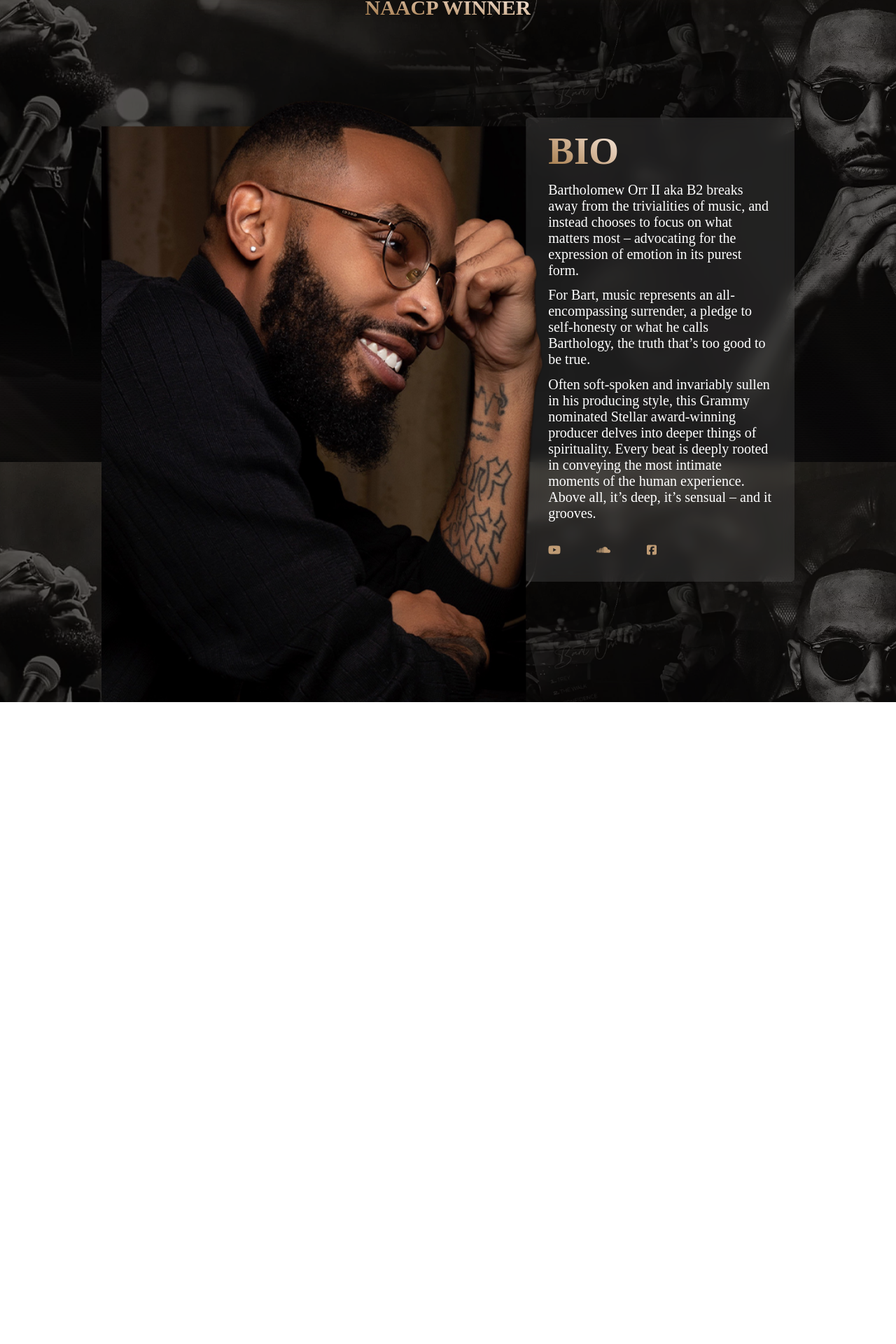
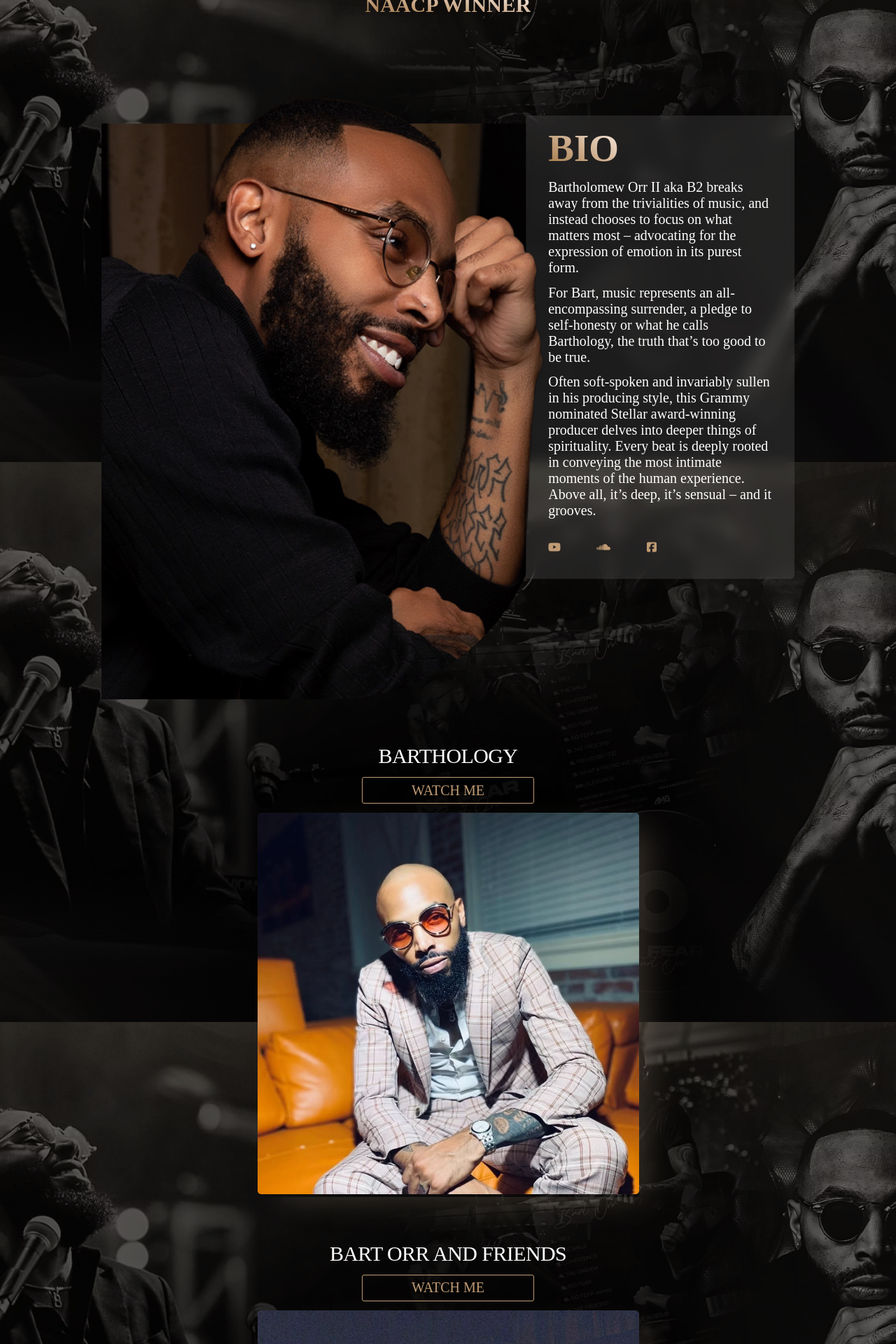
Before and after one commit to junioranheu/landing-page-bart-orr, a Next.js app: page / in a window 1280 px wide. Shown: the part 1740-3660 px from the top of the page at 70% size. Before the commit the page ends 2743 px from the top, so only its background shows below. Built offline with nearby package versions, Linux system fonts and the light colour scheme; a web font is replaced by a local one.

Commit message:
sessaoWatchMe.js

```diff
--- /dev/null
+++ b/components/sessaoWatchMe.js
@@ -0,0 +1,41 @@
+import Image from 'next/image';
+import Link from 'next/link';
+import React from 'react';
+
+export default function SessaoWatchMe({ styles, titulo, url, botao, isVideo, src, srcWidth, srcHeight }) {
+    function redirecionarLink() {
+        window.open(url, '_blank');
+    }
+
+    return (
+        <React.Fragment>
+            <div style={{ marginTop: '5vw' }}>
+                <span className={styles.titulo}>{titulo}</span>
+            </div>
+
+            <div className={styles.divBotoes}>
+                <Link href={url}>
+                    <a className={styles.botao} target='_blank'>
+                        <span>
+                            {botao}
+                        </span>
+                    </a>
+                </Link>
+            </div>
+
+            {isVideo ?
+                (
+                    <div className={styles.videoContainer} style={{ marginTop: '1.2vw' }}>
+                        <iframe className={styles.card} src={url} frameBorder='0' allowFullScreen
+                            allow='accelerometer; autoplay; clipboard-write; encrypted-media; gyroscope; picture-in-picture'></iframe>
+                    </div>
+                ) : (
+                    <div className={styles.divCard} style={{ marginTop: '1vw', cursor: 'pointer' }} title={`Watch now: ${titulo}`} onClick={() => redirecionarLink()}>
+                        <Image className={styles.card} src={src} alt='' width={srcWidth} height={srcHeight} />
+                    </div>
+                )
+            }
+
+        </React.Fragment >
+    )
+}
--- a/pages/index.js
+++ b/pages/index.js
@@ -2,17 +2,26 @@ import { faAmazon, faApple, faElementor, faFacebookSquare, faItunes, faPinterest
 import { FontAwesomeIcon } from '@fortawesome/react-fontawesome';
 import Image from 'next/image';
 import Link from 'next/link';
+import { useEffect } from 'react';
 import { v4 as uuidv4 } from 'uuid';
 import Icone from '../components/icone';
+import SessaoWatchMe from '../components/sessaoWatchMe';
+import ImagemCinco from '../static/images/cinco.webp';
 import ImagemDois from '../static/images/dois.webp';
 import Logo from '../static/images/logo.webp';
+import ImagemQuatro from '../static/images/quatro.webp';
 import ImagemTres from '../static/images/tres.webp';
 import ImagemUm from '../static/images/um.webp';
 import Styles from '../styles/index.module.css';
 
 export default function Index() {
+  useEffect(() => {
+    document.title = 'Bart Orr';
+  }, []);
+
   return (
     <div className={Styles.container}>
+      {/* Primeira parte */}
       <div className={Styles.divLogo}>
         <Image src={Logo} alt='' width={63} height={63} />
       </div>
@@ -34,6 +43,7 @@ export default function Index() {
         <FontAwesomeIcon icon={faSpotify} className={Styles.icone} />
       </div>
 
+      {/* Botões */}
       <div className={Styles.divBotoes}>
         <Link href='/'>
           <a className={Styles.botao}>
@@ -52,6 +62,7 @@ export default function Index() {
         </Link>
       </div>
 
+      {/* Foto grande */}
       <div className={Styles.divCard} style={{ marginTop: '5vw' }}>
         <Image className={Styles.card} src={ImagemDois} alt='' width={857} height={857} />
       </div>
@@ -60,9 +71,10 @@ export default function Index() {
         <span className={Styles.tituloDourado}>NAACP WINNER</span>
       </div>
 
+      {/* Bio */}
       <div className={Styles.divBioWrapper} style={{ marginTop: '9vw' }}>
         <div className={Styles.divBioEsquerda}>
-          <Image className={Styles.card} src={ImagemTres} alt='' width={632} height={860} />
+          <Image className={`${Styles.card} ${Styles.imagemBio}`} src={ImagemTres} alt='' width={632} height={860} />
         </div>
 
         <div className={Styles.divBioDireita}>
@@ -89,6 +101,42 @@ export default function Index() {
           </div>
         </div>
       </div>
+
+      {/* Sessão watch now #01 */}
+      <SessaoWatchMe key={uuidv4()} styles={Styles} titulo={'BARTHOLOGY'}
+        url={'https://music.apple.com/us/artist/barthology/1270923912'}
+        botao={'WATCH ME'} isVideo={false} src={ImagemQuatro} srcWidth={545} srcHeight={545} />
+
+      {/* Sessão watch now #02 */}
+      <SessaoWatchMe key={uuidv4()} styles={Styles} titulo={'BART ORR AND FRIENDS'}
+        url={'https://music.apple.com/us/artist/bart-orr-and-friends/1530045707'}
+        botao={'WATCH ME'} isVideo={false} src={ImagemCinco} srcWidth={545} srcHeight={545} />
+
+      {/* Sessão watch now #03 */}
+      <SessaoWatchMe key={uuidv4()} styles={Styles} titulo={'TELL ME'}
+        url={'https://www.youtube.com/embed/gksFlvowlnc'}
+        botao={'WATCH ME'} isVideo={true} src={''} srcWidth={0} srcHeight={0} />
+
+      {/* Sessão watch now #04 */}
+      <SessaoWatchMe key={uuidv4()} styles={Styles} titulo={'BORDERLINE COVER'}
+        url={'https://www.youtube.com/embed/hQaZlzoPOa8'}
+        botao={'WATCH ME'} isVideo={true} src={''} srcWidth={0} srcHeight={0} />
+
+      <br />
+      <br />
+      <br />
+      <br />
+      <br />
+      <br />
+      <br />
+      <br />
+      <br />
+      <br />
+      <br />
+      <br />
+      <br />
+      <br />
+      <br />
     </div>
   )
 }
--- a/styles/index.module.css
+++ b/styles/index.module.css
@@ -49,8 +49,9 @@
   cursor: pointer;
 }
 
+/* =-=-=-=-=-=-=-=-=-=-=-=- Botões =-=-=-=-=-=-=-=-=-=-=-=- */
 .divBotoes {
-  margin-top: 1.3vw;
+  margin-top: 1vw;
   width: 100vw;
   display: flex;
   justify-content: center;
@@ -78,6 +79,7 @@
   background-image: linear-gradient(40deg, #BF9B74 44%, #FFFFFF 100%);
 }
 
+/* =-=-=-=-=-=-=-=-=-=-=-=- Bio =-=-=-=-=-=-=-=-=-=-=-=- */
 .divBioWrapper {
   width: 100vw;
   display: flex;
@@ -95,6 +97,11 @@
   /* background-color: yellow; */
 }
 
+.imagemBio {
+  border-bottom-left-radius: 0px;
+  border-bottom-right-radius: 300px;
+}
+
 .divBioDireita {
   width: 30vw;
   block-size: fit-content;
@@ -106,7 +113,7 @@
   padding-top: 1.2vw;
   padding-bottom: 2vw;
   border-radius: 5px;
-  margin-top: 1.97vw;
+  margin-top: 1.98vw;
   /* background-color: blue; */
 }
 
@@ -133,3 +140,24 @@
 .iconeBio:nth-child(n+2) {
   margin-left: 4vw;
 }
+
+/* =-=-=-=-=-=-=-=-=-=-=-=- Youtube =-=-=-=-=-=-=-=-=-=-=-=- */
+.videoContainer {
+  overflow: hidden;
+  position: relative;
+  width: 45%;
+}
+
+.videoContainer::after {
+  padding-top: 56.25%;
+  display: block;
+  content: '';
+}
+
+.videoContainer iframe {
+  position: absolute;
+  top: 0;
+  left: 0;
+  width: 100%;
+  height: 100%;
+}
```
